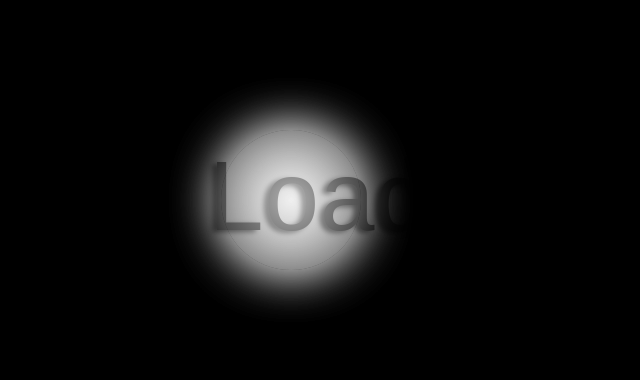
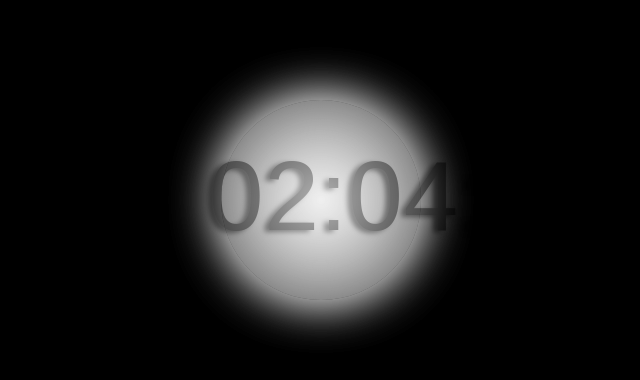
Before and after one commit to soyto/twitch-loaders, a plain HTML site: page preloader.html in a window 1280 px wide. Shown: the part 140-520 px from the top of the page, without its empty margins (261-901 px from the left). Drawn offline with nearby package versions, Linux system fonts and the light colour scheme.

Commit message:
(DEV) Loading..

```diff
--- a/css/preloader.css
+++ b/css/preloader.css
@@ -36,10 +36,13 @@ p {
 
 .light {
     position: absolute;
-    top: 30px;
+    /*top: 30px;*/
+    top: 0;
     left: 50px;
-    width: 140px;
-    height: 140px;
+    width: 200px;
+    height: 200px;
+    /*width: 140px;*/
+    /*height: 140px;*/
     margin: 0;
     padding: 0;
     opacity: 0.8;
--- a/preloader.html
+++ b/preloader.html
@@ -6,11 +6,40 @@
 <body>
 <div class="wrapper">
   <div class="text">
-    <p>Loading</p>
+    <p id="loading">Loading</p>
   </div>
 
   <div class="light"></div>
 
   <div class="light two"></div>
+
+
+  <script type="text/javascript" src="https://cdnjs.cloudflare.com/ajax/libs/moment.js/2.19.1/moment-with-locales.min.js"></script>
+  <script src="https://code.jquery.com/jquery-3.2.1.min.js" integrity="sha256-hwg4gsxgFZhOsEEamdOYGBf13FyQuiTwlAQgxVSNgt4=" crossorigin="anonymous"></script>
+  <script type="text/javascript">
+    document.addEventListener('DOMContentLoaded', () => {
+
+      var eleven = moment().hours(23).seconds(0).minutes(0);
+
+      requestAnimationFrame(_loop);
+
+      function _loop() {
+        var _now = moment();
+        var _diff = eleven.diff(_now) / 1000;
+        var _seconds = Math.floor(_diff % 60);
+        _diff = _diff / 60;
+        var _minutes = Math.floor(_diff % 60);
+        var _hours = Math.floor(_diff / 60);
+
+        var _locale = {'minimumIntegerDigits': 2};
+        $('#loading').text(_hours.toLocaleString('en-US', _locale) + ':' +
+            _minutes.toLocaleString('en-US', _locale) + ':' +
+            _seconds.toLocaleString('en-US', _locale));
+
+        requestAnimationFrame(_loop);
+      }
+
+    });
+  </script>
 </div>
 </body>
```
Also changed, not shown: 1 other file.
